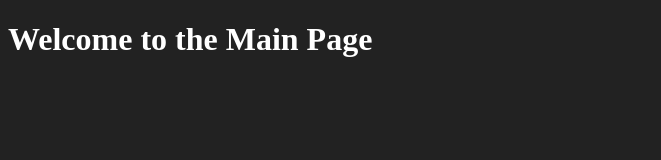
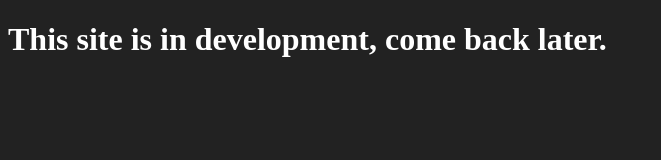
Before and after one commit to Techlm77/sr26, a plain HTML site: page index.html in a window 1280 px wide. Shown: the whole page, without its empty margins (0-661 px from the left). Drawn offline with Linux system fonts and the light colour scheme.

Commit message:
Update index.html

```diff
--- a/index.html
+++ b/index.html
@@ -11,7 +11,7 @@
     </style>
 </head>
 <body>
-    <h1>Welcome to the Main Page</h1>
+    <h1>This site is in development, come back later.</h1>
 </body>
 <script src="https://techlm77.co.uk/js/active.js"></script>
 </html>
```
